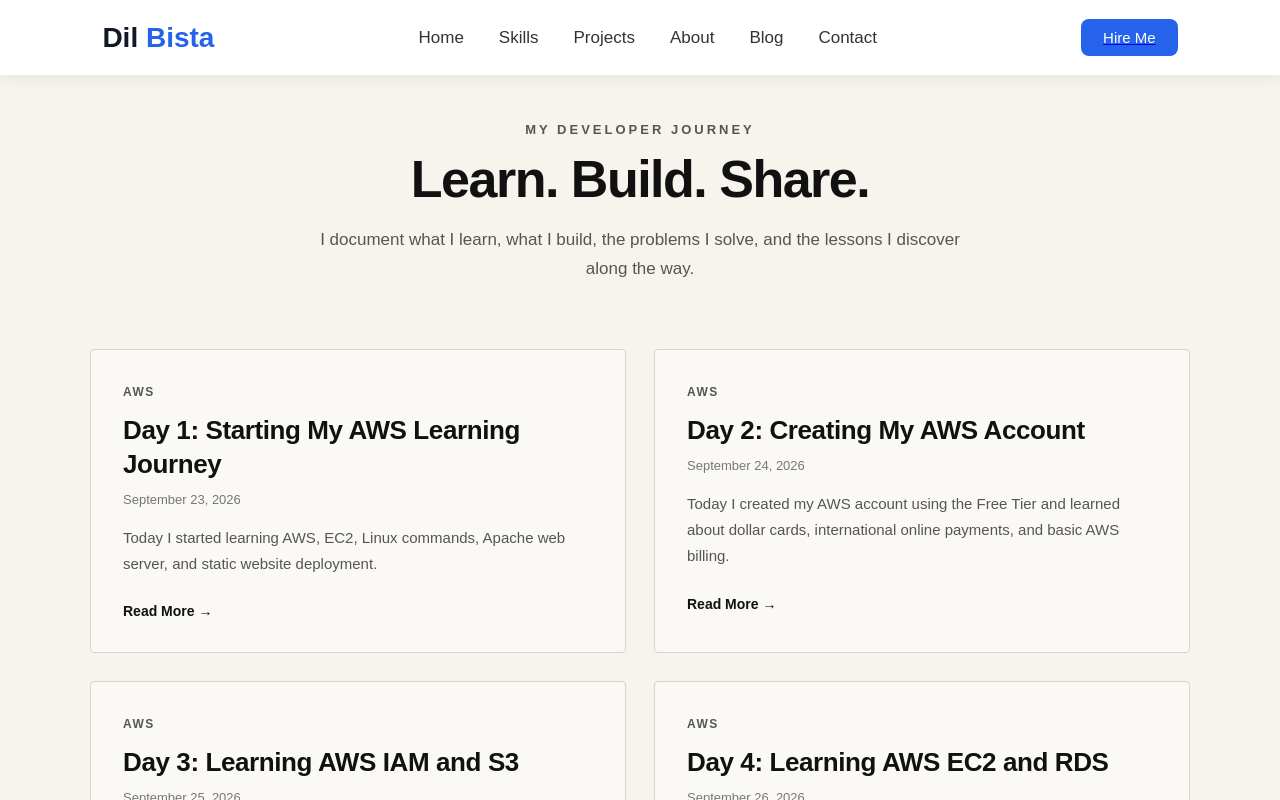
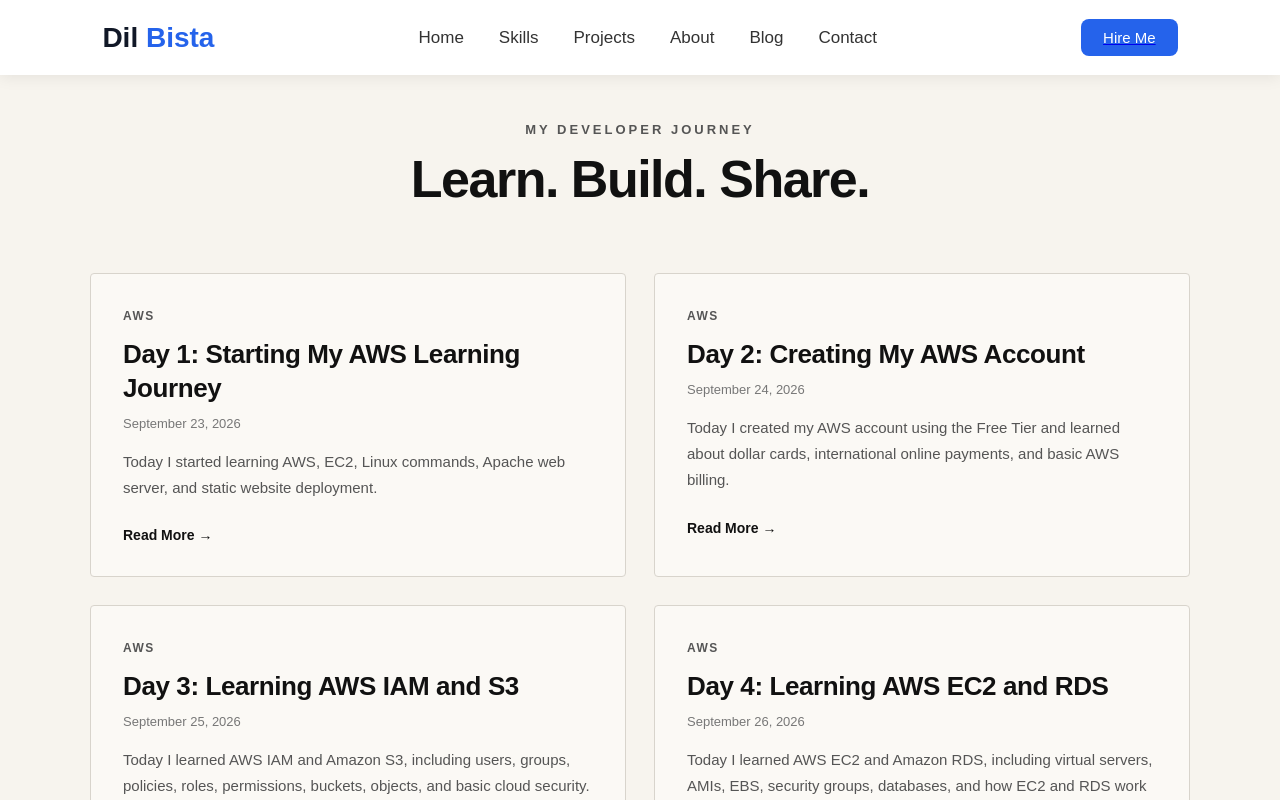
Before and after one commit to Dilbista/My_portfolio, a React (Vite) app: page /blog in a window 1280 px wide. Shown: the top 800 px of the page. Built offline with nearby package versions, Linux system fonts and the light colour scheme.

Commit message:
comment the title of blog heding title page

```diff
--- a/src/assets/pages/Blog.jsx
+++ b/src/assets/pages/Blog.jsx
@@ -102,6 +102,7 @@ const posts = [
     description:
       "Today I learned AWS security best practices, including IAM, least privilege, MFA, Security Groups, NACLs, encryption, S3 security, CloudTrail, CloudWatch, and protecting AWS resources and credentials.",
   },
+
   // {
   //   id: "aws-day-thirteen",
   //   title: "Day 13: Deploying a Complete Web Application",
@@ -134,10 +135,10 @@ function Blog() {
 
           <h1>Learn. Build. Share.</h1>
 
-          <p className="blog-intro">
+          {/* <p className="blog-intro">
             I document what I learn, what I build, the problems I solve, and the
             lessons I discover along the way.
-          </p>
+          </p> */}
         </div>
 
         {/* Blog Posts */}
```
Also changed, not shown: src/posts/Docker_artical.md (added), src/posts/Git_and_GitHub_Artical.md (added).
